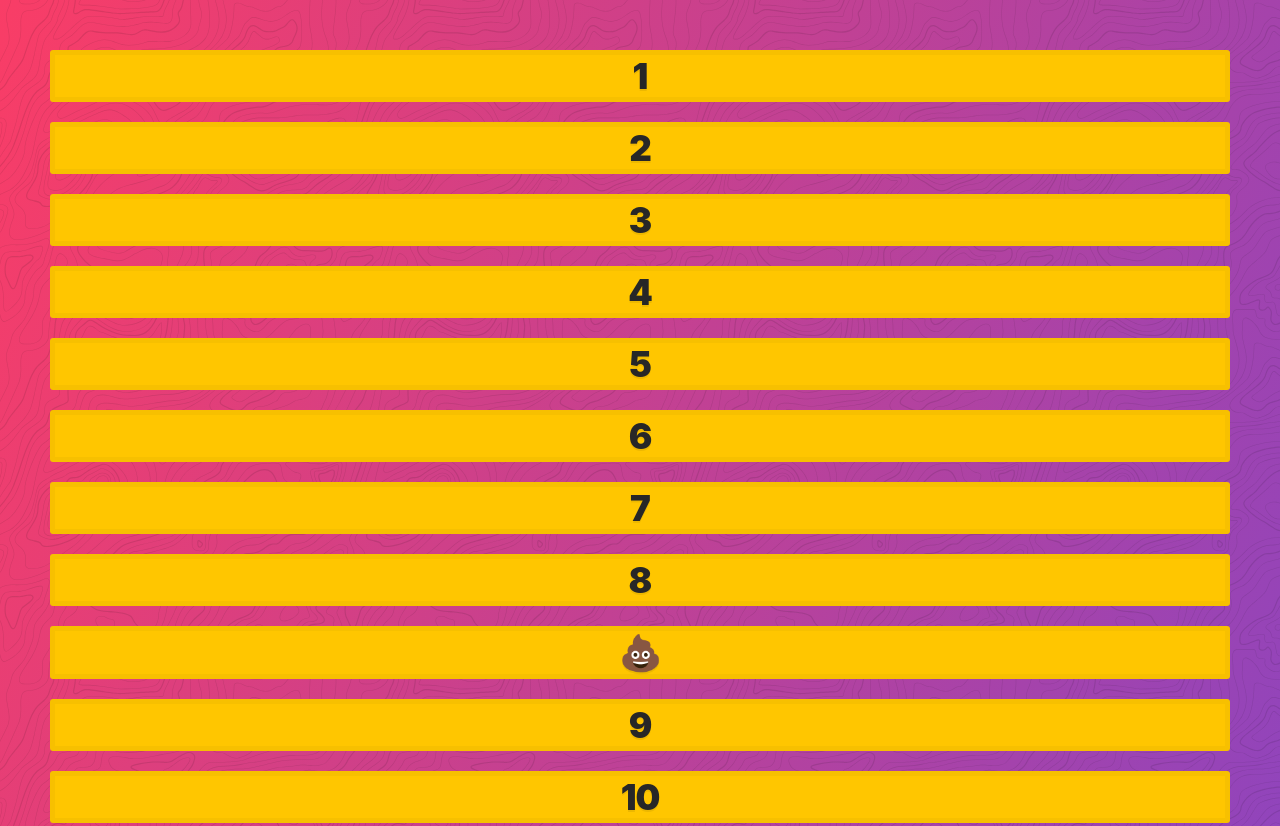
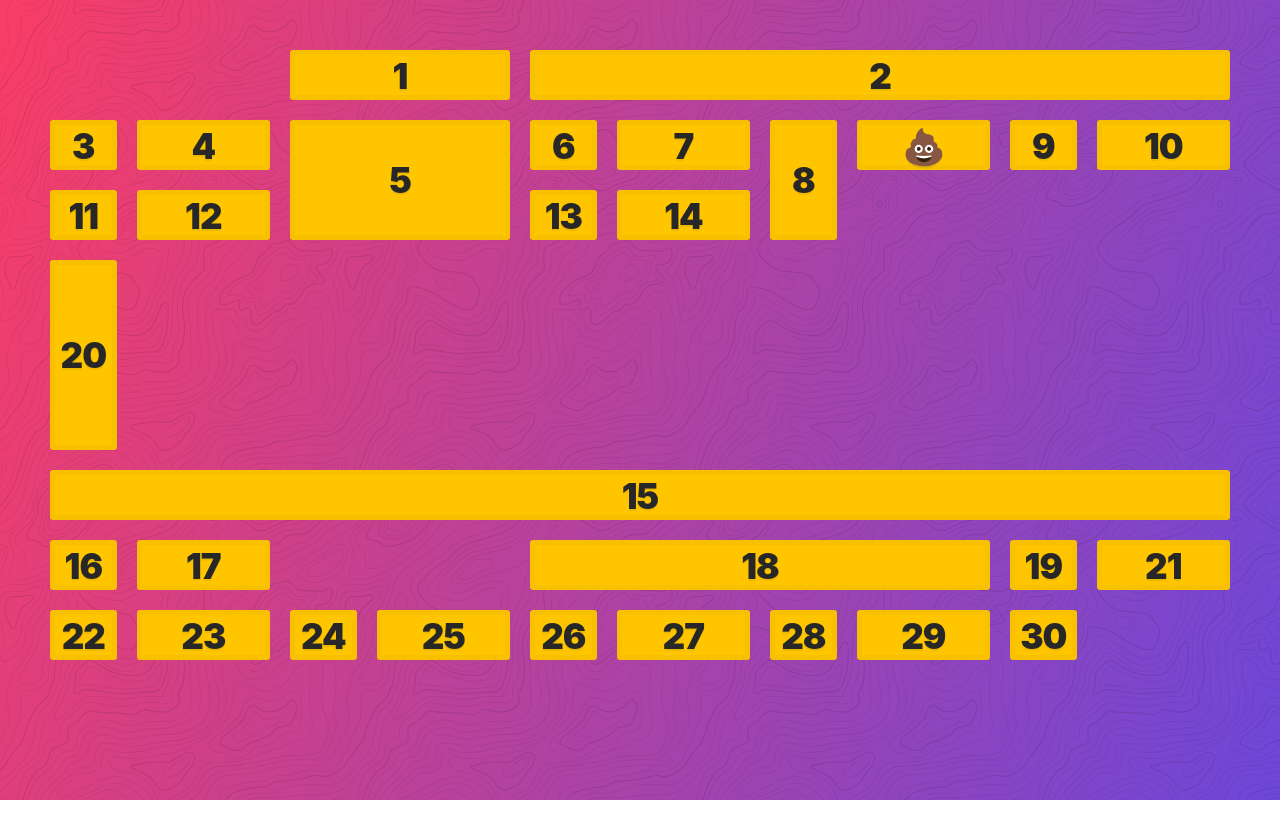
Before and after one commit to hwisoo/css-grid, a website: page 11 -Spanning and Placing Cardio/index.html in a window 1280 px wide. Shown: the top 826 px of the page. After the commit the page ends 800 px from the top, so only its background shows below. Drawn offline with Linux system fonts and the light colour scheme.

Commit message:
Spanning and Placing Cardio finished

```diff
--- a/11 -Spanning and Placing Cardio/index.html
+++ b/11 -Spanning and Placing Cardio/index.html
@@ -47,22 +47,41 @@
         display: grid;
         grid-gap: 20px;
         /* Make the grid 10 columns wide, every other taking up twice the free space */
+        grid-template-columns: repeat(5, 1fr 2fr);
         /* Make the grid have 10 explicit rows, 50px high each */
+        grid-template-rows: repeat(10, 50px);
       }
 
       /* With Item 1, start at col 3 and go until 5 */
-
+      .item1 {
+        grid-column: 3 /5;
+      }
       /* With Item 2, start at col 5 and go until the end */
+      .item2 {
+        grid-column: 5 /-1;
+      }
 
       /* Make Item 5 double span 2 cols and rows */
-
+      .item5 {
+        grid-column: span 2;
+        grid-row: span 2;
+      }
       /* Make Item 8 two rows high */
-
+      .item8 {
+        grid-row: span 2;
+      }
       /* Make Item 15 span the entire grid width */
-
+      .item15 {
+        grid-column: 1/-1;
+      }
       /* Make item 18 span 4 widths, but end 9 */
-
+      .item18 {
+        grid-column: span 4 /9;
+      }
       /* Make item 20 start at row 4 and go for 3 */
+      .item20 {
+        grid-row: 4 / span 3;
+      }
     </style>
   </body>
 </html>
```
